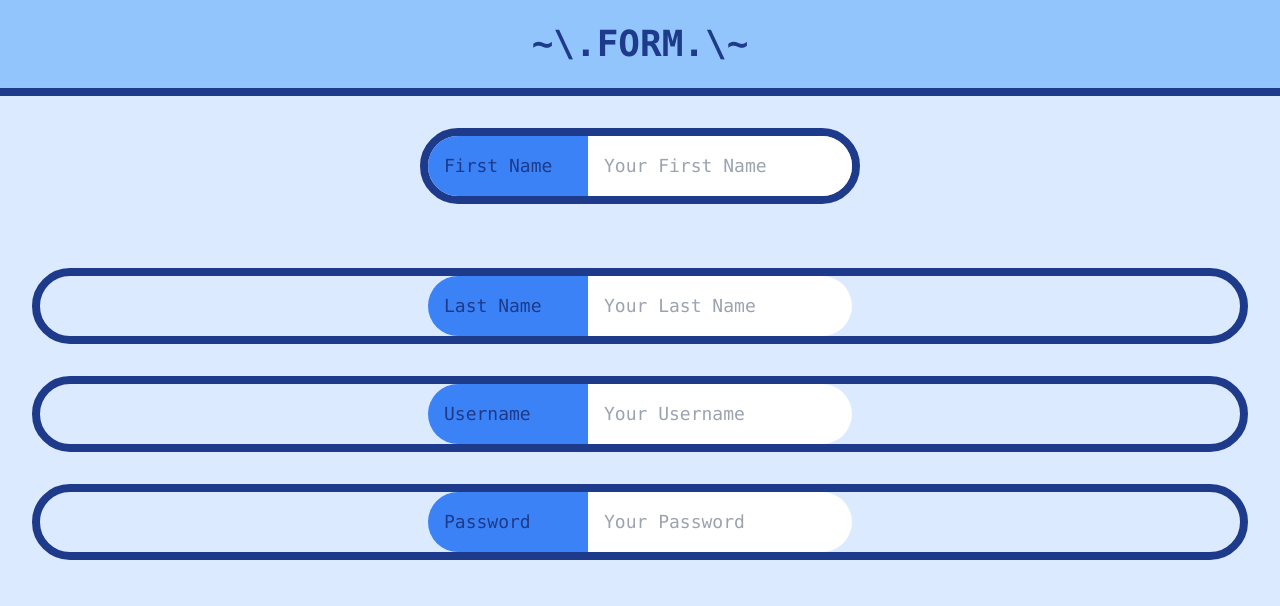
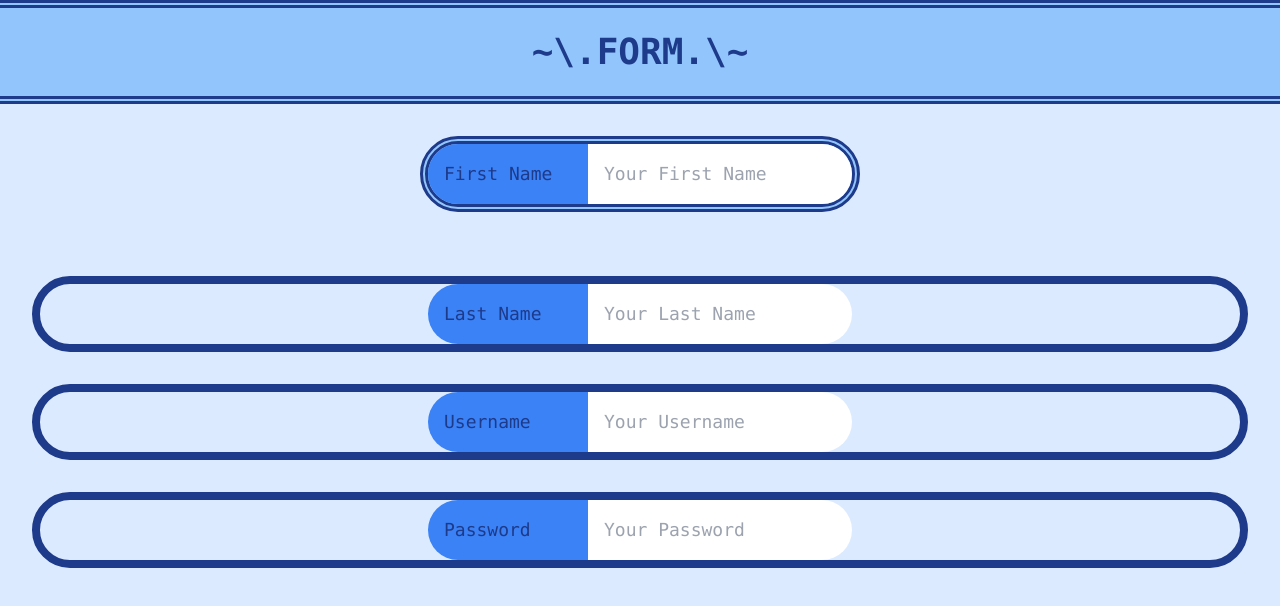
Before and after one commit to kpeara/web-form-snippet, a plain HTML site: page index.html in a window 1280 px wide. Drawn offline with nearby package versions, Linux system fonts and the light colour scheme.

Commit message:
border done

```diff
--- a/index.html
+++ b/index.html
@@ -10,11 +10,11 @@
 </head>
 <body class="text-lg bg-blue-100 font-mono">
     <!-- title -->
-    <h1 class="p-6 bg-blue-300 text-center uppercase font-bold text-blue-900 text-4xl border-b-8 border-blue-900">~\.form.\~</h1>
+    <h1 class="p-6 bg-blue-300 text-center uppercase font-bold text-blue-900 text-4xl border-b-8 border-t-8 border-blue-900 border-double">~\.form.\~</h1>
 
     <!-- firstname -->
     <div class="flex justify-center">
-        <div class="flex justify-center m-8 border-8 border-blue-900 rounded-full">
+        <div class="flex justify-center m-8 border-8 border-double border-blue-900 rounded-full bg-blue-300">
             <label for="first-name" class="flex items-center bg-blue-500 w-40 capitalize px-4 py-2 rounded-l-full text-blue-900">first name</label>
             <div class="bg-white rounded-r-full">
                 <input placeholder="your first name" class="border-red-900 capitalize m-4">
```
